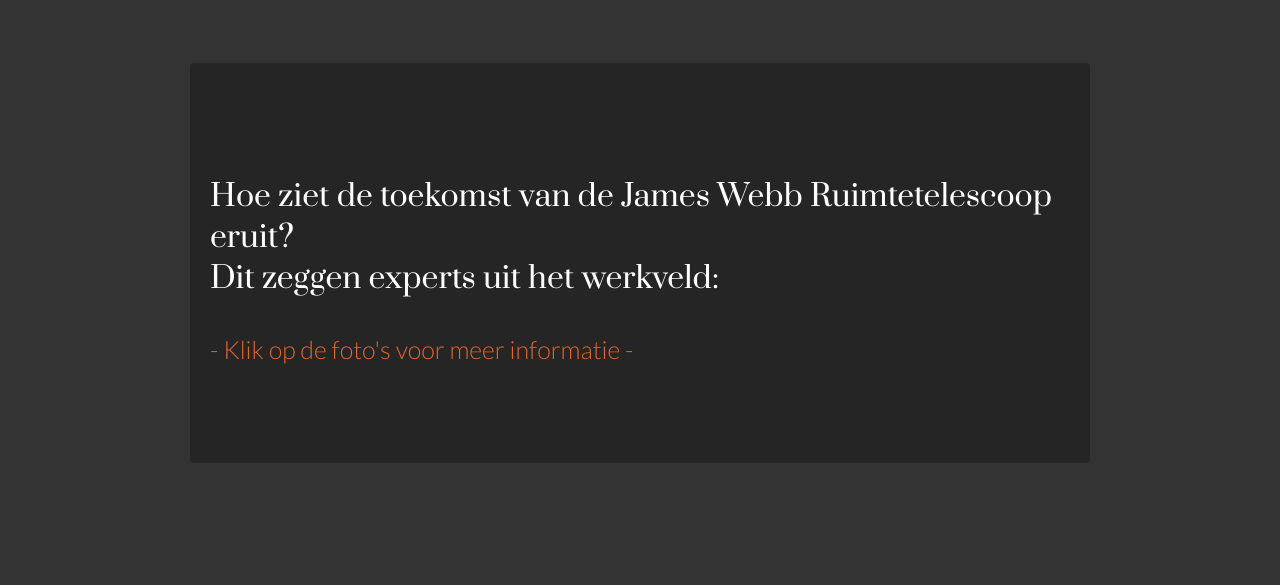
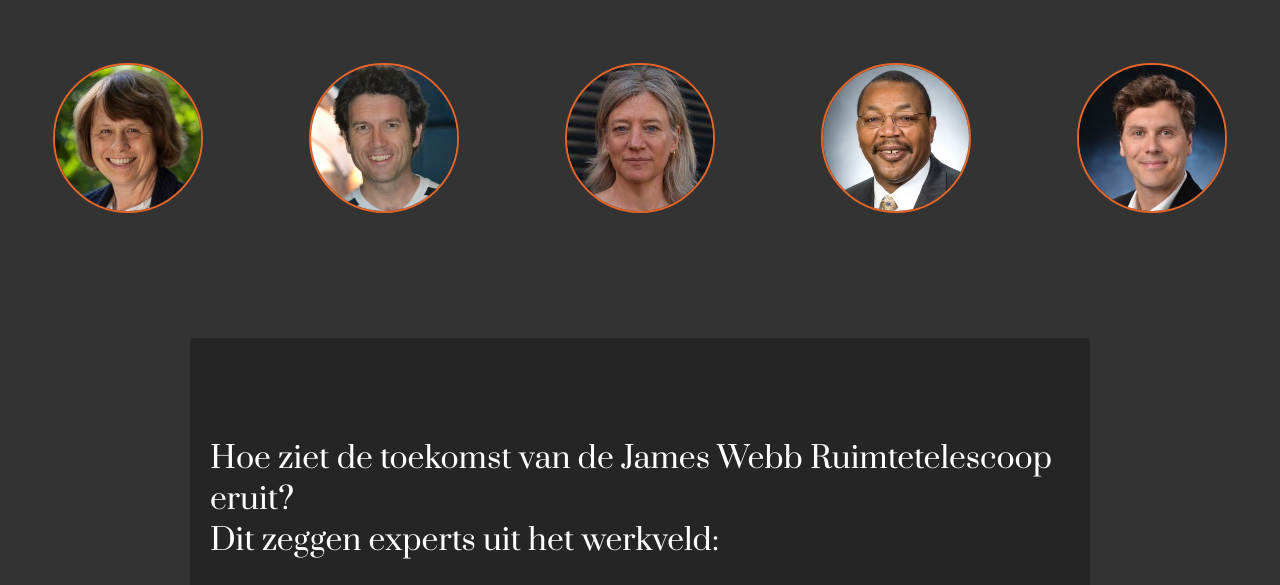
Before and after one commit to Kimmymochi/James_Webb_Boerhaave, a website built with webpack: page src/index.html in a window 1280 px wide. Shown: the top 585 px of the page. Built offline with nearby package versions, Linux system fonts and the light colour scheme.

Commit message:
changes based on feedback
- quotation marks
- zó'n = zo'n
- changed function Robison
- foto first, then name function quote
- active quots thicker border instead of opacity

```diff
--- a/src/data/text.json
+++ b/src/data/text.json
@@ -76,16 +76,10 @@
             }
         },
         "quotes": {
-            "intro": {
-                "id": 0,
-                "text": "Hoe ziet de toekomst van de James Webb Ruimtetelescoop eruit? <br> Dit zeggen experts uit het werkveld:",
-                "name": "- Klik op de foto's voor meer informatie -",
-                "background": ""
-            },
 
             "dishoeck": {
                 "id": 1,
-                "text": "Webb gaat ons straks radicaal nieuwe inzichten bezorgen over het heelal. Dankzij de enorme sprong in gevoeligheid en scherpte, ga je met Webb zeker ontdekkingen doen die als een verrassing komen.",
+                "text": "\"Webb gaat ons straks radicaal nieuwe inzichten bezorgen over het heelal. Dankzij de enorme sprong in gevoeligheid en scherpte, ga je met Webb zeker ontdekkingen doen die als een verrassing komen.\"",
                 "name": "Ewine van Dishoeck",
                 "background": "Hoogleraar moleculaire astrofysica, Universiteit Leiden"
 
@@ -93,28 +87,28 @@
 
             "teplate": {
                 "id": 2,
-                "text": "Het is echt een ontdekkingsreis. Eerdere telescopen hebben prachtige beelden gemaakt, maar de foto’s en spectra van de allereerste sterren en stelsels in het heelal hebben we nog nooit gezien.",
+                "text": "\"Het is echt een ontdekkingsreis. Eerdere telescopen hebben prachtige beelden gemaakt, maar de foto’s en spectra van de allereerste sterren en stelsels in het heelal hebben we nog nooit gezien.\"",
                 "name": "Maurice te Plate",
                 "background": "JWST NIRSpec Systems Engineer, ESA"
             },
 
             "hooijer": {
                 "id": 3,
-                "text": "De gegevens die JWST gaat verzamelen vormen de basis voor decennialang onderzoek. De invloed van zo’n ontzaglijke hoeveelheid data op ons begrip van het heelal is nauwelijks te bevatten.",
+                "text": "\"De gegevens die JWST gaat verzamelen vormen de basis voor decennialang onderzoek. De invloed van zo’n ontzaglijke hoeveelheid data op ons begrip van het heelal is nauwelijks te bevatten.\"",
                 "name": "Christa Hooijer",
                 "background": "Director of Science, unit Industry bij TNO"
             },
 
             "robinson": {
                 "id": 4,
-                "text": "Het is prematuur om nu al een exacte schatting van de totale duur van de missie te geven, maar ik zou zeggen dat het om veel meer dan tien jaar gaat.",
+                "text": "\"Het is prematuur om nu al een exacte schatting van de totale duur van de missie te geven, maar ik zou zeggen dat het om veel meer dan tien jaar gaat.\"",
                 "name": "Greg Robinson",
-                "background": "Programmadirecteur James Webb, NASA"
+                "background": "Programmadirecteur James Webb-project, NASA"
             },
 
             "desert": {
                 "id": 5,
-                "text": "Ik heb nog nooit meegemaakt dat we zó’n bijzondere en krachtige telescoop lanceerde. De komende jaren worden voor de sterrenkunde ongekend spectaculair.",
+                "text": "\"Ik heb nog nooit meegemaakt dat we zo’n bijzondere en krachtige telescoop lanceerde. De komende jaren worden voor de sterrenkunde ongekend spectaculair.\"",
                 "name": "Jean-Michel Desert",
                 "background": "Astronoom, Universiteit van Amsterdam"
             }
--- a/src/index.html
+++ b/src/index.html
@@ -20,13 +20,6 @@
     </div> -->
 
     <div id="js--quote" class="quote fadeIn" style="display: none">
-        <div id="js--quoteBox" class="quote__box">
-            <h2 id="js--quoteText" class="quote__box__text"></h2>
-            <div id="js--quotePerson" class="quote__box__person">
-                <p class="quote__box__person--name"></p>
-                <p class="quote__box__person--background"></p>
-            </div>
-        </div>
         <div class="quote__imagebox">
             <img class="quote__imagebox__image" src="images/dishoeck.jpg" data-quote-id="1" alt="">
             <img class="quote__imagebox__image" src="images/teplate.jpg" data-quote-id="2" alt="">
@@ -34,7 +27,22 @@
             <img class="quote__imagebox__image" src="images/robinson.jpg" data-quote-id="4" alt="">
             <img class="quote__imagebox__image" src="images/desert.jpg" data-quote-id="5" alt="">
         </div>
+
+        <div id="js--quoteBox" class="quote__box">
+            <div id="js--quotePerson" class="quote__box__person">
+                <p class="quote__box__person--name"></p>
+                <p class="quote__box__person--background"></p>
+            </div>
+            <h2 id="js--quoteText" class="quote__box__text">
+                Hoe ziet de toekomst van de James Webb Ruimtetelescoop eruit? <br>
+                Dit zeggen experts uit het werkveld:
+               <p class="quote__box__person--name"> - Klik op de foto's voor meer informatie -</p>
+            </h2>
+
+        </div>
+
     </div>
+
 
 </body>
 </html>
--- a/src/scripts/quotes.js
+++ b/src/scripts/quotes.js
@@ -53,7 +53,6 @@
     controls.enableZoom = false;
 
     // Set intro text
-    setQuote(0)
     quote.style.display = "flex";
 
     // EventListeners
--- a/src/styles/_quotes.scss
+++ b/src/styles/_quotes.scss
@@ -78,7 +78,7 @@
 }
 
 .active {
-    opacity: 0.2;
+    border-width: 0.8rem;
     pointer-events: none;
 }
 
```
